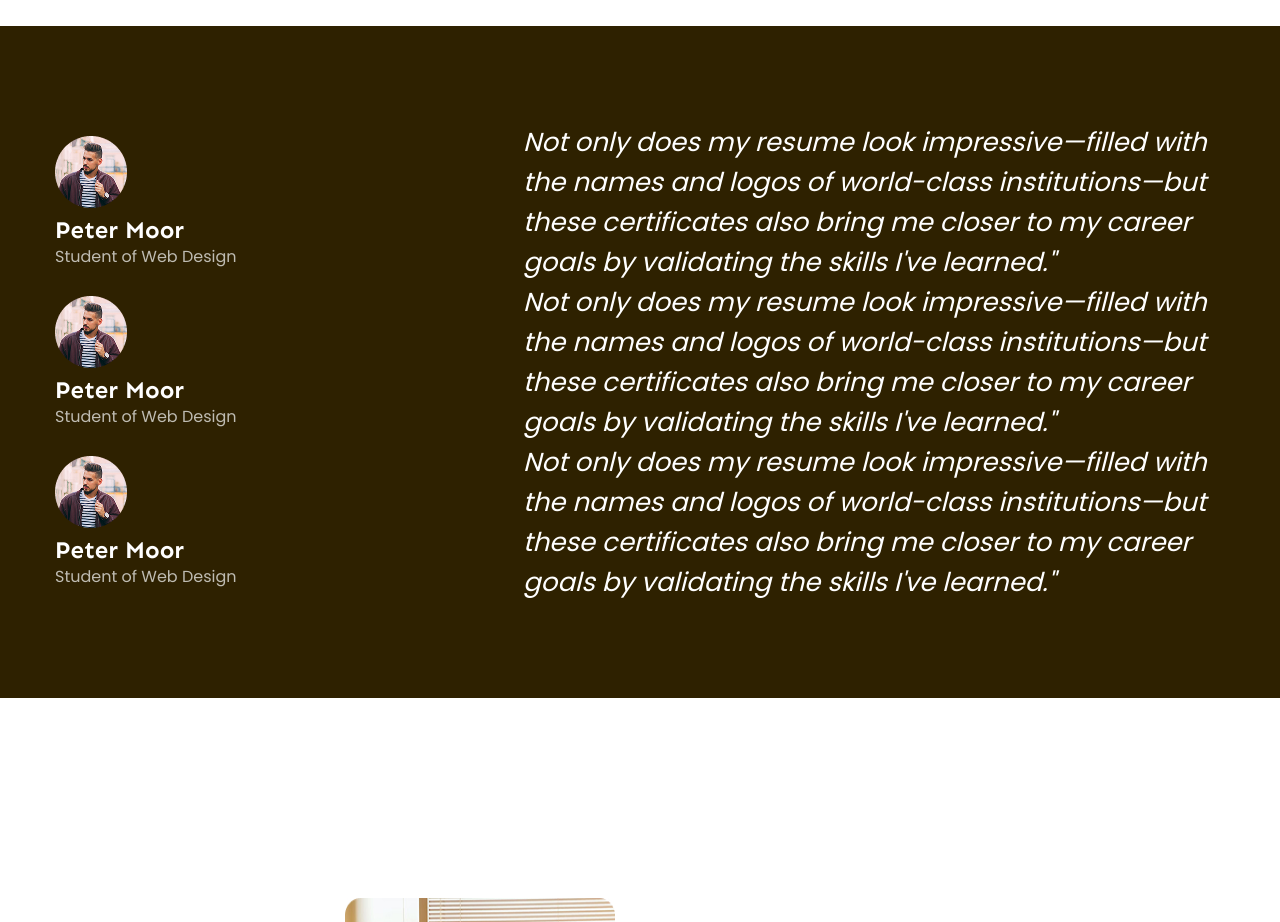
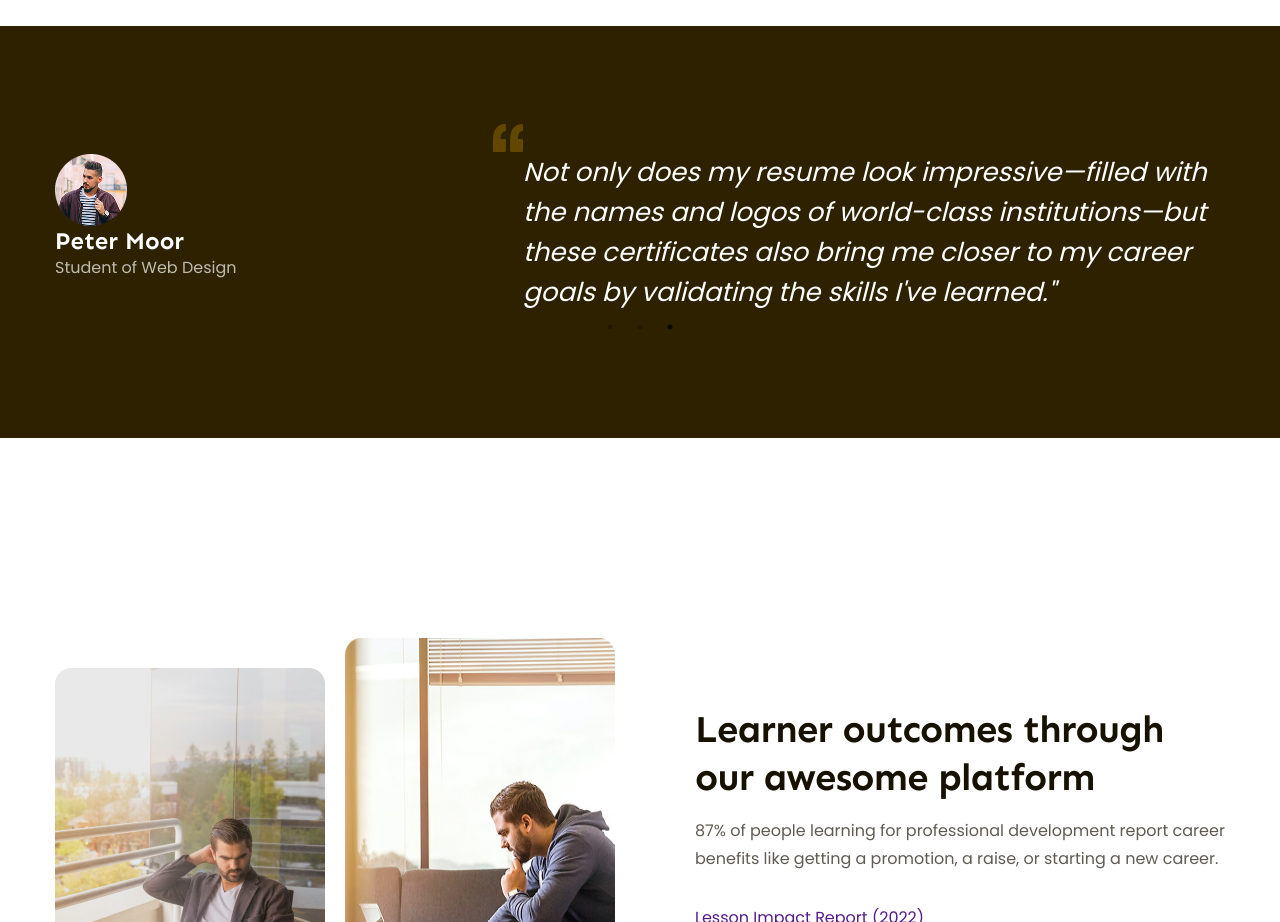
Before and after one commit to kasem32833/lesson-raw-css, a plain HTML site: page index.html in a window 1280 px wide. Shown: the part 1900-2822 px from the top of the page. Drawn offline with nearby package versions, Linux system fonts and the light colour scheme; a script that the page names is missing; files whose address does not match are found by name.

Commit message:
testimonial slider issue fixed by adding and extra div

```diff
--- a/css/style.css
+++ b/css/style.css
@@ -470,23 +470,39 @@ button.book-now:hover{
     color: white;
     margin-bottom: 200px;
 }
+.single-testimonial{
+    display: flex;
+    justify-content: space-between;
+    align-items: center;
+}
 .user-info p{
     color: #BFBCB2;
 }
 .user-review{
     max-width: 60%;
+    position: relative;
+    z-index: 1;
+    margin-top: 30px;
 }
+
+.coute-icon{
+    position: absolute;
+    left: -30px;
+    top: -28px;
+    width: 30px;
+    height: 28px;
+    fill: #634700;
+    z-index: 10;
+
+}
+
 .user-review p{
     font-style: italic;
     font-size: 26px;
     line-height: 40px;
 
 }
-.single-testimonial{
-    display: flex;
-    justify-content: space-between;
-    align-items: center;
-}
+
 
 .user-info img{
     width: 72px;
--- a/index.html
+++ b/index.html
@@ -243,6 +243,7 @@
      <div class="testimonial-area">
         <div class="container">
             <div class="testimonial-wrapper">
+                <div class="singel-testimonial-wrapper">
                     <div class="single-testimonial">
                         <div class="user-info">
                             <img src="./images/testimonial/user-1.png" alt="lesson">
@@ -251,8 +252,15 @@
                         </div>
                         <div class="user-review">
                            <p> Not only does my resume look impressive—filled with the names and logos of world-class institutions—but these certificates also bring me closer to my career goals by validating the skills I've learned." </p>
+                           <div class="coute-icon">
+                            <svg xmlns="http://www.w3.org/2000/svg" width="30" height="28" viewBox="0 0 30 28" fill="none">
+                                <path d="M12.9168 1.23505V6.26199C12.9168 6.94407 12.3663 7.49652 11.6875 7.49652C9.26544 7.49652 7.94779 9.99114 7.76491 14.9155H11.6875C12.3662 14.9155 12.9168 15.4688 12.9168 16.1501V26.7647C12.9168 27.4465 12.3663 27.999 11.6875 27.999H1.22938C0.550795 27.999 1.90735e-06 27.4459 1.90735e-06 26.7647V16.15C1.90735e-06 13.7896 0.237282 11.6235 0.703081 9.71055C1.1816 7.74949 1.91613 6.035 2.8858 4.61422C3.88306 3.15417 5.13161 2.00845 6.59457 1.21054C8.06863 0.407543 9.78211 0 11.688 0C12.3662 0.000516891 12.9168 0.553486 12.9168 1.23505ZM28.771 7.49696C29.4496 7.49696 30 6.94407 30 6.26294V1.23497C30 0.553488 29.4496 0.000951767 28.771 0.000951767C26.866 0.000951767 25.1517 0.408579 23.6785 1.21149C22.2148 2.00931 20.9664 3.15408 19.9693 4.61517C18.999 6.03595 18.2645 7.75052 17.786 9.71254C17.32 11.6255 17.0832 13.7917 17.0832 16.151V26.7657C17.0832 27.4476 17.6341 28 18.3125 28H28.771C29.4496 28 30 27.447 30 26.7657V16.151C30 15.4693 29.4496 14.9165 28.771 14.9165H24.9035C25.0841 9.99165 26.3828 7.49696 28.771 7.49696Z" fill="#634700"/>
+                              </svg>
                            </div>
                         </div>
+                    </div>
+                </div>
+                <div class="singel-testimonial-wrapper">
                     <div class="single-testimonial">
                         <div class="user-info">
                             <img src="./images/testimonial/user-1.png" alt="lesson">
@@ -261,8 +269,15 @@
                         </div>
                         <div class="user-review">
                            <p> Not only does my resume look impressive—filled with the names and logos of world-class institutions—but these certificates also bring me closer to my career goals by validating the skills I've learned." </p>
+                           <div class="coute-icon">
+                            <svg xmlns="http://www.w3.org/2000/svg" width="30" height="28" viewBox="0 0 30 28" fill="none">
+                                <path d="M12.9168 1.23505V6.26199C12.9168 6.94407 12.3663 7.49652 11.6875 7.49652C9.26544 7.49652 7.94779 9.99114 7.76491 14.9155H11.6875C12.3662 14.9155 12.9168 15.4688 12.9168 16.1501V26.7647C12.9168 27.4465 12.3663 27.999 11.6875 27.999H1.22938C0.550795 27.999 1.90735e-06 27.4459 1.90735e-06 26.7647V16.15C1.90735e-06 13.7896 0.237282 11.6235 0.703081 9.71055C1.1816 7.74949 1.91613 6.035 2.8858 4.61422C3.88306 3.15417 5.13161 2.00845 6.59457 1.21054C8.06863 0.407543 9.78211 0 11.688 0C12.3662 0.000516891 12.9168 0.553486 12.9168 1.23505ZM28.771 7.49696C29.4496 7.49696 30 6.94407 30 6.26294V1.23497C30 0.553488 29.4496 0.000951767 28.771 0.000951767C26.866 0.000951767 25.1517 0.408579 23.6785 1.21149C22.2148 2.00931 20.9664 3.15408 19.9693 4.61517C18.999 6.03595 18.2645 7.75052 17.786 9.71254C17.32 11.6255 17.0832 13.7917 17.0832 16.151V26.7657C17.0832 27.4476 17.6341 28 18.3125 28H28.771C29.4496 28 30 27.447 30 26.7657V16.151C30 15.4693 29.4496 14.9165 28.771 14.9165H24.9035C25.0841 9.99165 26.3828 7.49696 28.771 7.49696Z" fill="#634700"/>
+                              </svg>
                            </div>
                         </div>
+                    </div>
+                </div>
+                <div class="singel-testimonial-wrapper">
                     <div class="single-testimonial">
                         <div class="user-info">
                             <img src="./images/testimonial/user-1.png" alt="lesson">
@@ -271,8 +286,16 @@
                         </div>
                         <div class="user-review">
                            <p> Not only does my resume look impressive—filled with the names and logos of world-class institutions—but these certificates also bring me closer to my career goals by validating the skills I've learned." </p>
+                           <div class="coute-icon">
+                            <svg xmlns="http://www.w3.org/2000/svg" width="30" height="28" viewBox="0 0 30 28" fill="none">
+                                <path d="M12.9168 1.23505V6.26199C12.9168 6.94407 12.3663 7.49652 11.6875 7.49652C9.26544 7.49652 7.94779 9.99114 7.76491 14.9155H11.6875C12.3662 14.9155 12.9168 15.4688 12.9168 16.1501V26.7647C12.9168 27.4465 12.3663 27.999 11.6875 27.999H1.22938C0.550795 27.999 1.90735e-06 27.4459 1.90735e-06 26.7647V16.15C1.90735e-06 13.7896 0.237282 11.6235 0.703081 9.71055C1.1816 7.74949 1.91613 6.035 2.8858 4.61422C3.88306 3.15417 5.13161 2.00845 6.59457 1.21054C8.06863 0.407543 9.78211 0 11.688 0C12.3662 0.000516891 12.9168 0.553486 12.9168 1.23505ZM28.771 7.49696C29.4496 7.49696 30 6.94407 30 6.26294V1.23497C30 0.553488 29.4496 0.000951767 28.771 0.000951767C26.866 0.000951767 25.1517 0.408579 23.6785 1.21149C22.2148 2.00931 20.9664 3.15408 19.9693 4.61517C18.999 6.03595 18.2645 7.75052 17.786 9.71254C17.32 11.6255 17.0832 13.7917 17.0832 16.151V26.7657C17.0832 27.4476 17.6341 28 18.3125 28H28.771C29.4496 28 30 27.447 30 26.7657V16.151C30 15.4693 29.4496 14.9165 28.771 14.9165H24.9035C25.0841 9.99165 26.3828 7.49696 28.771 7.49696Z" fill="#634700"/>
+                              </svg>
                            </div>
                         </div>
+                    </div>
+                </div>
+
+
             </div>
         </div>
      </div>
@@ -454,25 +477,6 @@
     offset: 'bottom-in-view',
     } )
 
-
-
-    $('.testimonial-wrapper').slick({
-        slidesToShow: 1,
-        slidesToScroll: 1,
-        autoplay: true,
-        autoplaySpeed: 2000,
-        dots: true,
-        arrows:false,
-
-    })
-
-
-
-
-
-
-
-
     </script>
 </body>
 </html>
--- a/js/main.js
+++ b/js/main.js
@@ -10,6 +10,18 @@ YTplayerOverlay.addEventListener('click', ()=>{
     YTplayerOverlay.classList.remove('active')
 })
 
+
+// testimonial slider
+
+$('.testimonial-wrapper').slick({
+    arrows:false,
+    slidesToShow: 1,
+    slidesToScroll: 1,
+    autoplay: true,
+    autoplaySpeed: 2000,
+    dots: true,
+
+})
 
 // blog slider
 $('.blog-wrapper').slick({
```
Lines whose indentation alone changed are shown as unchanged.
